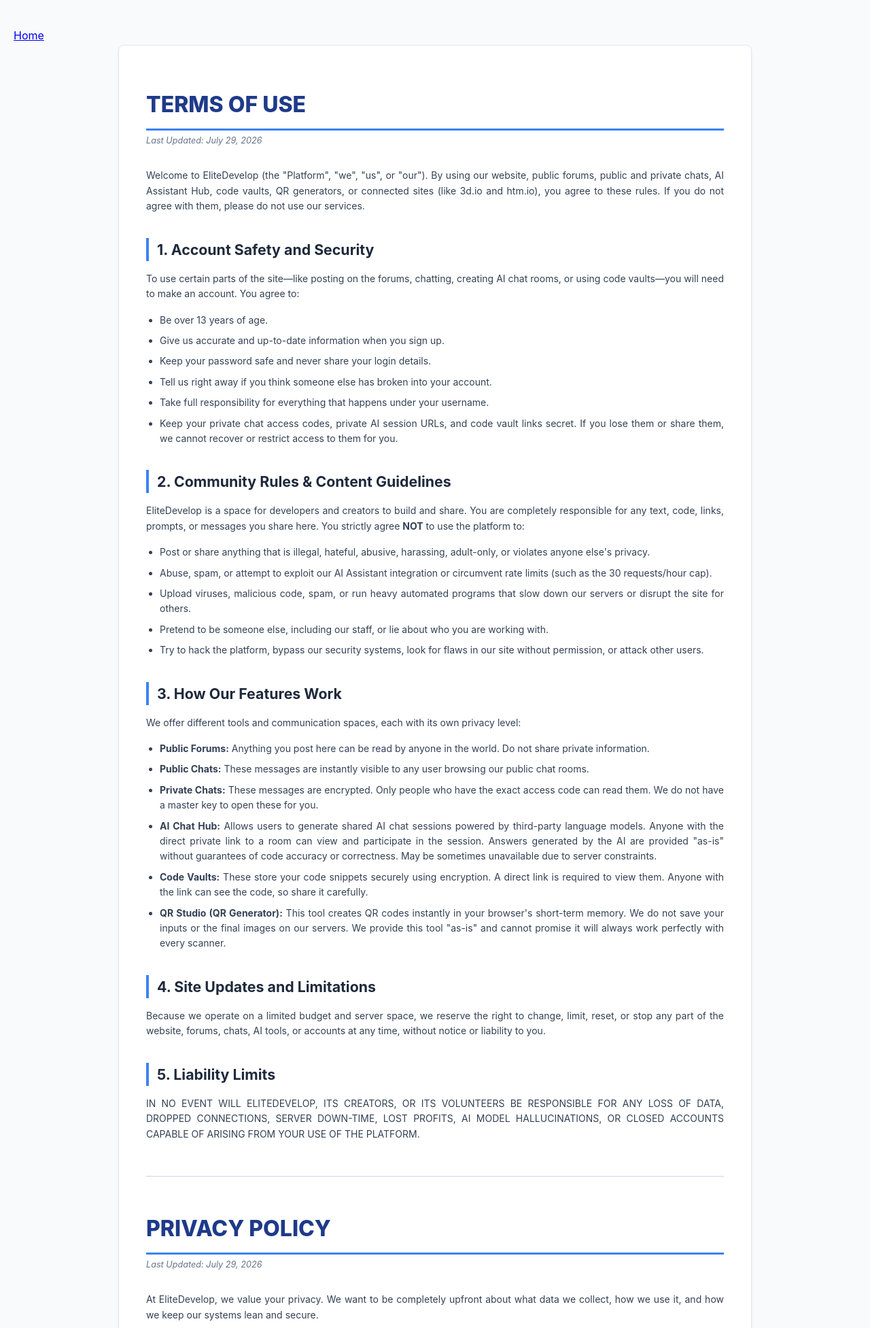
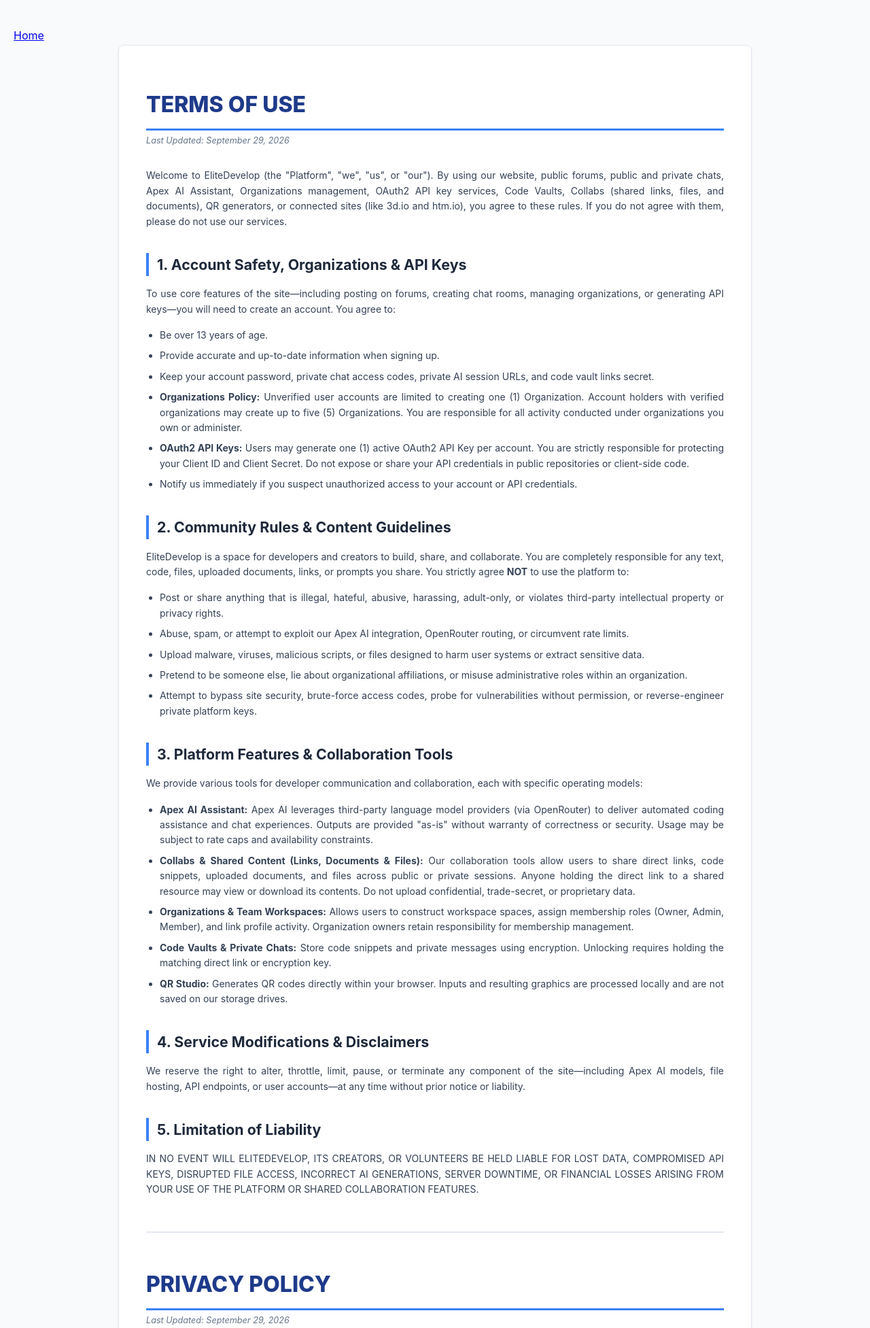
Before and after one commit to sockglide43856/elitedevelop, a Django app: page /legal/ in a window 1280 px wide. Shown: the top 1953 px of the page at 68% size. Run offline with Django 5.2, Linux system fonts and the light colour scheme; data comes from the database, SQL or seed files in the repository; data that the repository does not hold is empty; some libraries are stand-ins or nearby versions.

Commit message:
Update Legal Notices to add new stuff

```diff
--- a/templates/base.html
+++ b/templates/base.html
@@ -305,6 +305,7 @@
     Enable
 </button>
 </div>
+
 
 {% endif %}
 
--- a/templates/home.html
+++ b/templates/home.html
@@ -622,7 +622,11 @@
 {% endblock %}
 
 {% block content %}
-
+<div class="ed-banner">
+<span>
+    Our Terms and Privacy Policy have been updated!
+</span>
+</div>
 <div class="ed-home">
 <div class="ed-orb one"></div>
 <div class="ed-orb two"></div>
--- a/templates/legal.html
+++ b/templates/legal.html
@@ -87,91 +87,86 @@
 <div class="container">
 
     <h1>TERMS OF USE</h1>
-    <div class="meta-date">Last Updated: July 29, 2026</div>
+    <div class="meta-date">Last Updated: September 29, 2026</div>
 
-    <p>Welcome to EliteDevelop (the "Platform", "we", "us", or "our"). By using our website, public forums, public and private chats, AI Assistant Hub, code vaults, QR generators, or connected sites (like 3d.io and htm.io), you agree to these rules. If you do not agree with them, please do not use our services.</p>
+    <p>Welcome to EliteDevelop (the "Platform", "we", "us", or "our"). By using our website, public forums, public and private chats, Apex AI Assistant, Organizations management, OAuth2 API key services, Code Vaults, Collabs (shared links, files, and documents), QR generators, or connected sites (like 3d.io and htm.io), you agree to these rules. If you do not agree with them, please do not use our services.</p>
 
-    <h2>1. Account Safety and Security</h2>
-    <p>To use certain parts of the site—like posting on the forums, chatting, creating AI chat rooms, or using code vaults—you will need to make an account. You agree to:</p>
+    <h2>1. Account Safety, Organizations & API Keys</h2>
+    <p>To use core features of the site—including posting on forums, creating chat rooms, managing organizations, or generating API keys—you will need to create an account. You agree to:</p>
     <ul>
         <li>Be over 13 years of age.</li>
-        <li>Give us accurate and up-to-date information when you sign up.</li>
-        <li>Keep your password safe and never share your login details.</li>
-        <li>Tell us right away if you think someone else has broken into your account.</li>
-        <li>Take full responsibility for everything that happens under your username.</li>
-        <li>Keep your private chat access codes, private AI session URLs, and code vault links secret. If you lose them or share them, we cannot recover or restrict access to them for you.</li>
+        <li>Provide accurate and up-to-date information when signing up.</li>
+        <li>Keep your account password, private chat access codes, private AI session URLs, and code vault links secret.</li>
+        <li><strong>Organizations Policy:</strong> Unverified user accounts are limited to creating one (1) Organization. Account holders with verified organizations may create up to five (5) Organizations. You are responsible for all activity conducted under organizations you own or administer.</li>
+        <li><strong>OAuth2 API Keys:</strong> Users may generate one (1) active OAuth2 API Key per account. You are strictly responsible for protecting your Client ID and Client Secret. Do not expose or share your API credentials in public repositories or client-side code.</li>
+        <li>Notify us immediately if you suspect unauthorized access to your account or API credentials.</li>
     </ul>
 
     <h2>2. Community Rules & Content Guidelines</h2>
-    <p>EliteDevelop is a space for developers and creators to build and share. You are completely responsible for any text, code, links, prompts, or messages you share here. You strictly agree <strong>NOT</strong> to use the platform to:</p>
+    <p>EliteDevelop is a space for developers and creators to build, share, and collaborate. You are completely responsible for any text, code, files, uploaded documents, links, or prompts you share. You strictly agree <strong>NOT</strong> to use the platform to:</p>
     <ul>
-        <li>Post or share anything that is illegal, hateful, abusive, harassing, adult-only, or violates anyone else's privacy.</li>
-        <li>Abuse, spam, or attempt to exploit our AI Assistant integration or circumvent rate limits (such as the 30 requests/hour cap).</li>
-        <li>Upload viruses, malicious code, spam, or run heavy automated programs that slow down our servers or disrupt the site for others.</li>
-        <li>Pretend to be someone else, including our staff, or lie about who you are working with.</li>
-        <li>Try to hack the platform, bypass our security systems, look for flaws in our site without permission, or attack other users.</li>
+        <li>Post or share anything that is illegal, hateful, abusive, harassing, adult-only, or violates third-party intellectual property or privacy rights.</li>
+        <li>Abuse, spam, or attempt to exploit our Apex AI integration, OpenRouter routing, or circumvent rate limits.</li>
+        <li>Upload malware, viruses, malicious scripts, or files designed to harm user systems or extract sensitive data.</li>
+        <li>Pretend to be someone else, lie about organizational affiliations, or misuse administrative roles within an organization.</li>
+        <li>Attempt to bypass site security, brute-force access codes, probe for vulnerabilities without permission, or reverse-engineer private platform keys.</li>
     </ul>
 
-    <h2>3. How Our Features Work</h2>
-    <p>We offer different tools and communication spaces, each with its own privacy level:</p>
+    <h2>3. Platform Features & Collaboration Tools</h2>
+    <p>We provide various tools for developer communication and collaboration, each with specific operating models:</p>
     <ul>
-        <li><strong>Public Forums:</strong> Anything you post here can be read by anyone in the world. Do not share private information.</li>
-        <li><strong>Public Chats:</strong> These messages are instantly visible to any user browsing our public chat rooms.</li>
-        <li><strong>Private Chats:</strong> These messages are encrypted. Only people who have the exact access code can read them. We do not have a master key to open these for you.</li>
-        <li><strong>AI Chat Hub:</strong> Allows users to generate shared AI chat sessions powered by third-party language models. Anyone with the direct private link to a room can view and participate in the session. Answers generated by the AI are provided "as-is" without guarantees of code accuracy or correctness. May be sometimes unavailable due to server constraints.</li>
-        <li><strong>Code Vaults:</strong> These store your code snippets securely using encryption. A direct link is required to view them. Anyone with the link can see the code, so share it carefully.</li>
-        <li><strong>QR Studio (QR Generator):</strong> This tool creates QR codes instantly in your browser's short-term memory. We do not save your inputs or the final images on our servers. We provide this tool "as-is" and cannot promise it will always work perfectly with every scanner.</li>
+        <li><strong>Apex AI Assistant:</strong> Apex AI leverages third-party language model providers (via OpenRouter) to deliver automated coding assistance and chat experiences. Outputs are provided "as-is" without warranty of correctness or security. Usage may be subject to rate caps and availability constraints.</li>
+        <li><strong>Collabs & Shared Content (Links, Documents & Files):</strong> Our collaboration tools allow users to share direct links, code snippets, uploaded documents, and files across public or private sessions. Anyone holding the direct link to a shared resource may view or download its contents. Do not upload confidential, trade-secret, or proprietary data.</li>
+        <li><strong>Organizations & Team Workspaces:</strong> Allows users to construct workspace spaces, assign membership roles (Owner, Admin, Member), and link profile activity. Organization owners retain responsibility for membership management.</li>
+        <li><strong>Code Vaults & Private Chats:</strong> Store code snippets and private messages using encryption. Unlocking requires holding the matching direct link or encryption key.</li>
+        <li><strong>QR Studio:</strong> Generates QR codes directly within your browser. Inputs and resulting graphics are processed locally and are not saved on our storage drives.</li>
     </ul>
 
-    <h2>4. Site Updates and Limitations</h2>
-    <p>Because we operate on a limited budget and server space, we reserve the right to change, limit, reset, or stop any part of the website, forums, chats, AI tools, or accounts at any time, without notice or liability to you.</p>
+    <h2>4. Service Modifications & Disclaimers</h2>
+    <p>We reserve the right to alter, throttle, limit, pause, or terminate any component of the site—including Apex AI models, file hosting, API endpoints, or user accounts—at any time without prior notice or liability.</p>
 
-    <h2>5. Liability Limits</h2>
-    <p>IN NO EVENT WILL ELITEDEVELOP, ITS CREATORS, OR ITS VOLUNTEERS BE RESPONSIBLE FOR ANY LOSS OF DATA, DROPPED CONNECTIONS, SERVER DOWN-TIME, LOST PROFITS, AI MODEL HALLUCINATIONS, OR CLOSED ACCOUNTS CAPABLE OF ARISING FROM YOUR USE OF THE PLATFORM.</p>
+    <h2>5. Limitation of Liability</h2>
+    <p>IN NO EVENT WILL ELITEDEVELOP, ITS CREATORS, OR VOLUNTEERS BE HELD LIABLE FOR LOST DATA, COMPROMISED API KEYS, DISRUPTED FILE ACCESS, INCORRECT AI GENERATIONS, SERVER DOWNTIME, OR FINANCIAL LOSSES ARISING FROM YOUR USE OF THE PLATFORM OR SHARED COLLABORATION FEATURES.</p>
 
     <div class="divider"></div>
 
     <h1>PRIVACY POLICY</h1>
-    <div class="meta-date">Last Updated: July 29, 2026</div>
+    <div class="meta-date">Last Updated: September 29, 2026</div>
 
-    <p>At EliteDevelop, we value your privacy. We want to be completely upfront about what data we collect, how we use it, and how we keep our systems lean and secure.</p>
+    <p>At EliteDevelop, we value your privacy. We are fully committed to transparency regarding how your data is processed, shared, and protected across our developer tools and organization management systems.</p>
 
-    <h2>1. Our Data Philosophy</h2>
-    <p>We do not sell, rent, or trade your personal information to advertisers or data brokers. We only collect the data necessary to run our core features, like your user profile, the forums, chats, AI sessions, and developer tools.</p>
+    <h2>1. Data Usage Principles</h2>
+    <p>We do not sell, rent, or trade your personal data to third-party ad networks or brokers. Data is collected solely to power core features like developer profiles, collaboration tools, organization spaces, API key management, and AI sessions.</p>
 
     <h2>2. Information We Handle</h2>
 
-    <h3>A. Profile and Account Data</h3>
-    <p>When you sign up, we save your username, name, email address, and a securely hidden (hashed) version of your password. If you upload a profile picture for the forums, our system automatically shrinks and compresses it to save server space.</p>
-    <p>Your username, first name, and profile picture are public on our user list. Your email and last name always stay completely hidden from the public.</p>
+    <h3>A. Account, Profile & Organization Information</h3>
+    <p>When you register, we collect your username, email address, and an encrypted hash of your password. When creating or joining an Organization, we store details such as organization name, description, logo, website, and your membership role (Owner, Admin, Member).</p>
 
-    <h3>B. Forums and Public Chats</h3>
-    <p>Because our forums and public chats are open to the world, any messages, code, or topics you post there are public. Search engines can index them, and anyone on the internet can see them.</p>
+    <h3>B. Apex AI Processing & OpenRouter</h3>
+    <p>Interactions with Apex AI are passed through secure API connections via OpenRouter to evaluate prompts and return responses. Prompts and chat history are saved in our database to support multi-user shared sessions. <strong>Do not include passwords, private API keys, or personally identifiable data inside your Apex AI prompts.</strong></p>
 
-    <h3>C. AI Assistant Sessions & Multi-User Chat</h3>
-    <p>When you interact with the AI Assistant Hub, your prompts and chat history are securely stored in our database so that participants in your shared room can view the conversation history. Prompts are transmitted via secure APIs (such as OpenRouter) to generate model responses. Do not include sensitive credentials, personal identifying information, or API keys in your AI prompts.</p>
+    <h3>C. Collabs, File Sharing & Documents</h3>
+    <p>Files, documents, and code snippets uploaded or created through our Collabs features are stored on our servers so that authorized users with the shared link or access permission can retrieve them. File metadata (such as file size, upload time, and uploader user ID) is saved to prevent platform abuse and enforce security boundaries.</p>
 
-    <h3>D. Private Chats and Code Vaults</h3>
-    <p>To protect your privacy, the text in your private chats and the snippets in your code vaults are encrypted. While they are stored on our servers so you can access them, we cannot read them. Only people holding the correct access code (for chats) or the direct link (for vaults) can unlock and read the content.</p>
+    <h3>D. OAuth2 API Keys</h3>
+    <p>When you generate an OAuth2 API Key, we generate and store an associated Client ID and Client Secret identifier bound to your user ID. We use these credentials solely to authenticate automated API requests made under your account.</p>
 
-    <h3>E. App Alerts and Notifications</h3>
-    <p>If you choose to turn on push notifications or install our site as an app on your device, we save a secure digital token from your browser. This token is used only to send you a notification when you get a new message and your screen is locked.</p>
+    <h3>E. Code Vaults & Encrypted Messages</h3>
+    <p>Content stored inside Code Vaults and encrypted chat channels is obfuscated using standard encryption algorithms. Direct link handles or access passkeys are needed to decrypt and read these payloads.</p>
 
-    <h3>F. Temporary Tool Usage</h3>
-    <p>When you use tools like the QR Studio generator, your text and color choices are processed instantly in your device's active memory and sent right back to your screen. We never write this information to our hard drives or save it in our history logs.</p>
-
-    <h2>3. Cookies and Local Storage</h2>
-    <p>We use tiny text files called cookies and browser storage tokens to keep you logged in and save your settings. This includes:</p>
+    <h2>3. Cookies and Local Credentials</h2>
+    <p>We use session cookies and browser storage tokens exclusively for functional purposes, including:</p>
     <ul>
-        <li><strong>Security &amp; Login:</strong> Keeping you securely logged in as you move from page to page and stopping bad actors from hijacking your session.</li>
-        <li><strong>Your Preferences:</strong> Saving simple choices like your dark mode or light mode settings directly on your own device, so our servers don't have to reload them every time.</li>
+        <li><strong>Authentication:</strong> Keeping you logged into your account, verified organizations, and developer dashboard.</li>
+        <li><strong>Preferences:</strong> Persisting settings such as theme options (dark/light mode) or interface configurations directly on your device.</li>
     </ul>
 
-    <h2>4. Keeping and Deleting Data</h2>
-    <p>We keep your account details and forum posts for as long as your account is active. You can contact our team at any time to request that your account be closed or your messages deleted. Keep in mind that when you delete your account, your public forum posts may remain online with your name removed (showing as "Anonymous") so that old coding discussions still make sense to people reading them later.</p>
+    <h2>4. Data Retention & Deletion</h2>
+    <p>We retain user account data, uploaded files, and organization records as long as your account remains active. You may request account deletion or content removal by contacting support. In instances where account deletion occurs, public forum contributions may remain archived anonymously ("Anonymous") to preserve technical discussion continuity.</p>
 
     <div class="alert-box">
-        <p><strong>Agreement Notice:</strong> By continuing to use the EliteDevelop website, public forums, chat rooms, AI features, or tools, you agree to the way we handle data as outlined in this policy.</p>
+        <p><strong>Agreement Notice:</strong> By continuing to use EliteDevelop, creating organizations, generating API keys, uploading files through Collabs, or using Apex AI, you acknowledge and accept these updated legal terms and privacy practices.</p>
     </div>
 
 </div>
```
